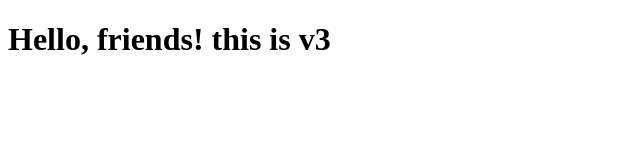
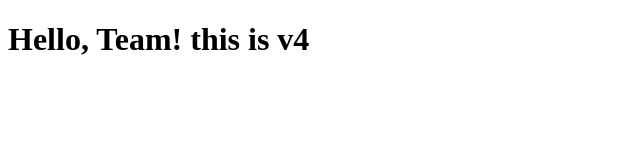
Before and after one commit to Vanitak130/Vk-repo-, a plain HTML site: page file.html in a window 1280 px wide. Shown: the whole page, without its empty margins (0-640 px from the left). Drawn offline with Linux system fonts and the light colour scheme.

Commit message:
v4 of file.html

```diff
--- a/file.html
+++ b/file.html
@@ -6,8 +6,8 @@
     <title>Document</title>
 </head>
 <body>
-    <h1>Hello, friends!
-        this is v3
+    <h1>Hello, Team!
+        this is v4
     </h1>
 </body>
 </html>
```
